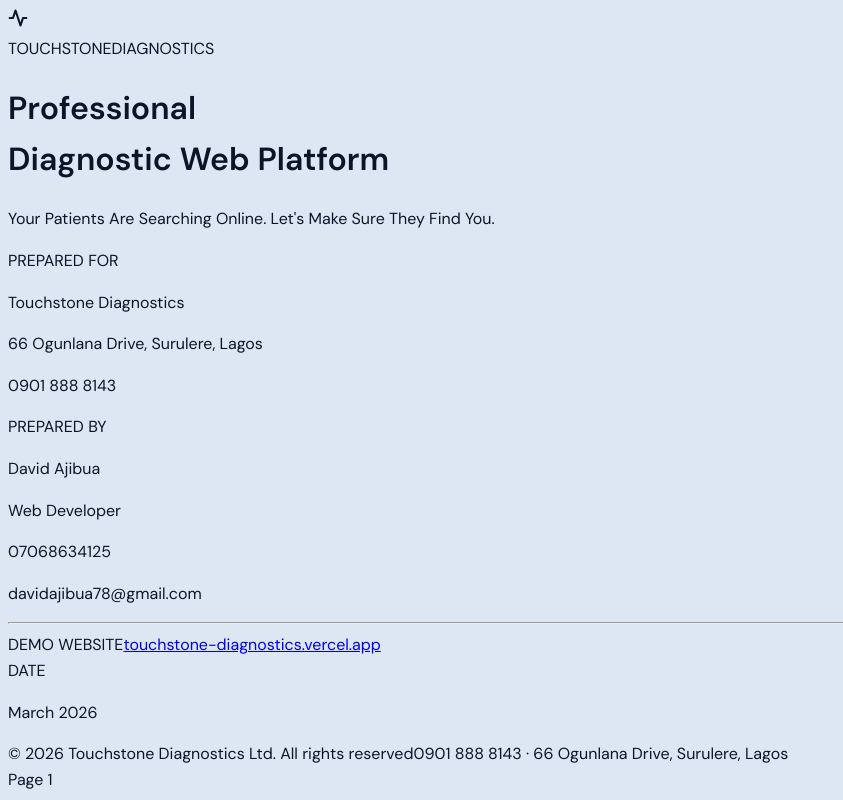
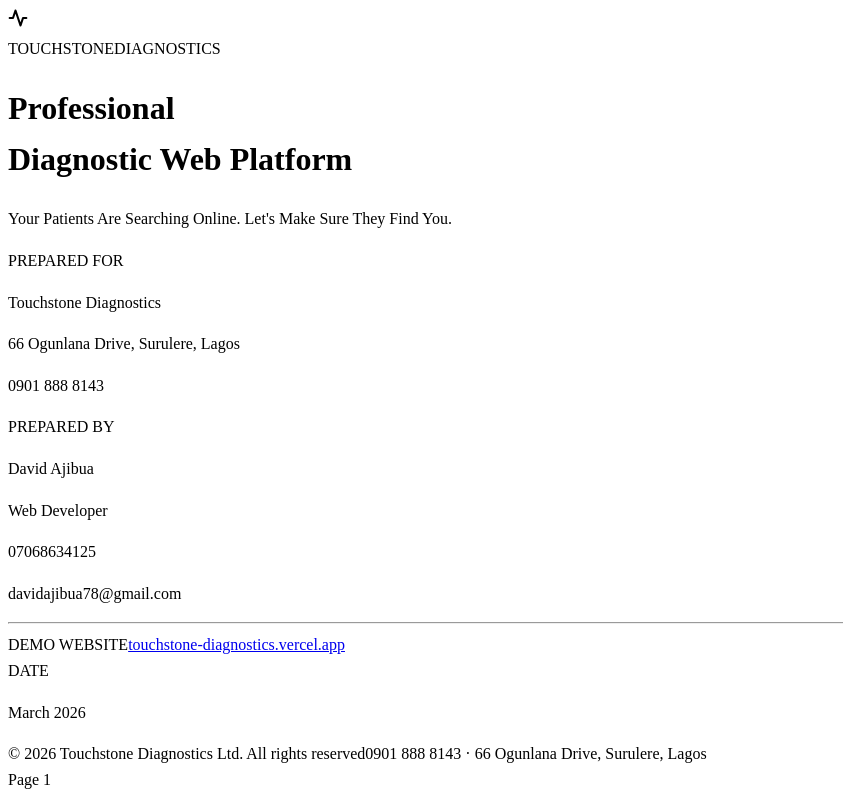
Before and after one commit to JIBSON082/Touchstone-Diagnostics-Proposal-, a React (Vite) app: page / in a window 1280 px wide. Shown: the top 800 px of the page, without its empty margins (0-843 px from the left). Built offline with nearby package versions, Linux system fonts and the light colour scheme.

Commit message:
Update index.css

```diff
--- a/src/index.css
+++ b/src/index.css
@@ -6,7 +6,7 @@
 }
 
 /* ─── Design Tokens ─────────────────────────────────────────────────────── */
-:root {
+##:root {
   --deep-blue:   #0C1F3F;
   --navy:        #0F2751;
   --mid-blue:    #1565C0;
```
